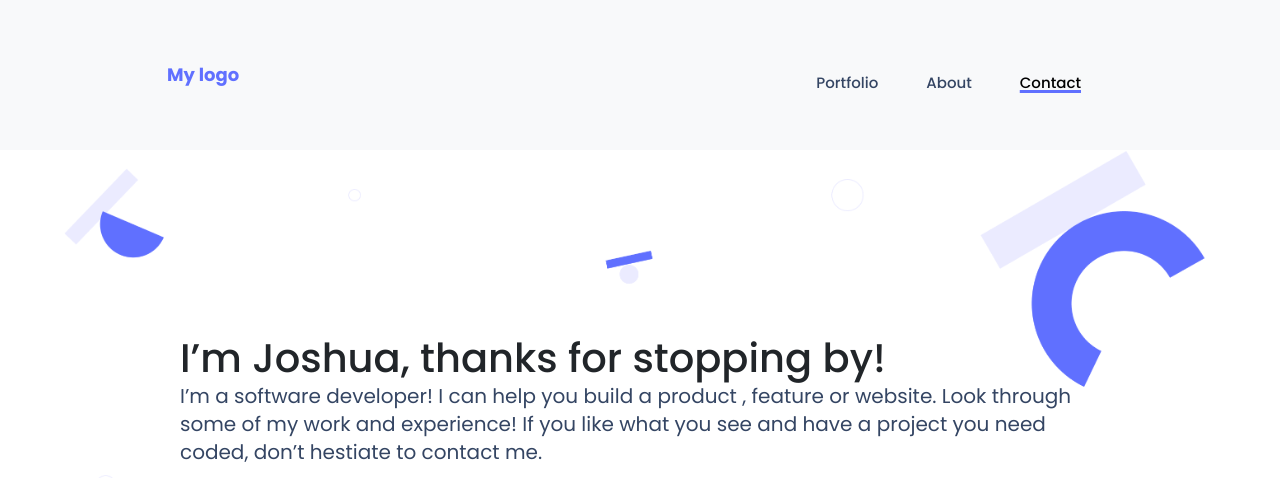
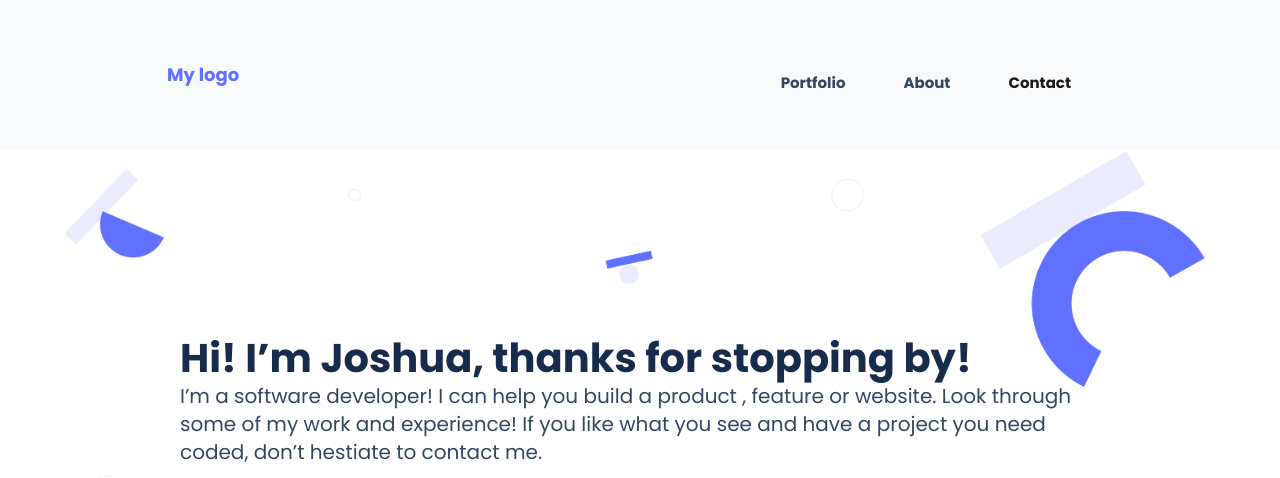
Before and after one commit to Tamunokuro/my-portfolio, a website: page index.html in a window 1280 px wide. Shown: the top 478 px of the page. Drawn offline with nearby package versions, Linux system fonts and the light colour scheme; files whose address does not match are found by name.

Commit message:
Add more styling

```diff
--- a/css/style.css
+++ b/css/style.css
@@ -72,9 +72,13 @@ a {
   line-height: 20px;
 }
 
-.navbar-nav .nav-link.active {
-  color: #000;
-  text-decoration: underline #6070ff 3px;
+.nav-item a {
+  text-decoration: none;
+  color: #344563;
+  font-weight: 900;
+  font-size: 15px;
+  line-height: 20px;
+  margin-right: 10px;
 }
 
 /* Main styles */
@@ -99,6 +103,11 @@ a {
 .hero-social ul {
   gap: 19px;
   padding: 0;
+}
+
+.hero-container-content h1 {
+  color: #172b4d;
+  font-weight: 900;
 }
 
 .hero-container-content p {
--- a/index.html
+++ b/index.html
@@ -66,7 +66,7 @@
         align-items-center flex-column col-md px-5 mt-5"
       >
         <div class="hero-container-content mx-auto">
-          <h1>I’m Joshua, thanks for stopping by!</h1>
+          <h1>Hi! I’m Joshua, thanks for stopping by!</h1>
           <p>
             I’m a software developer! I can help you build a product , feature
             or website. Look through some of my work and experience! If you like
```
